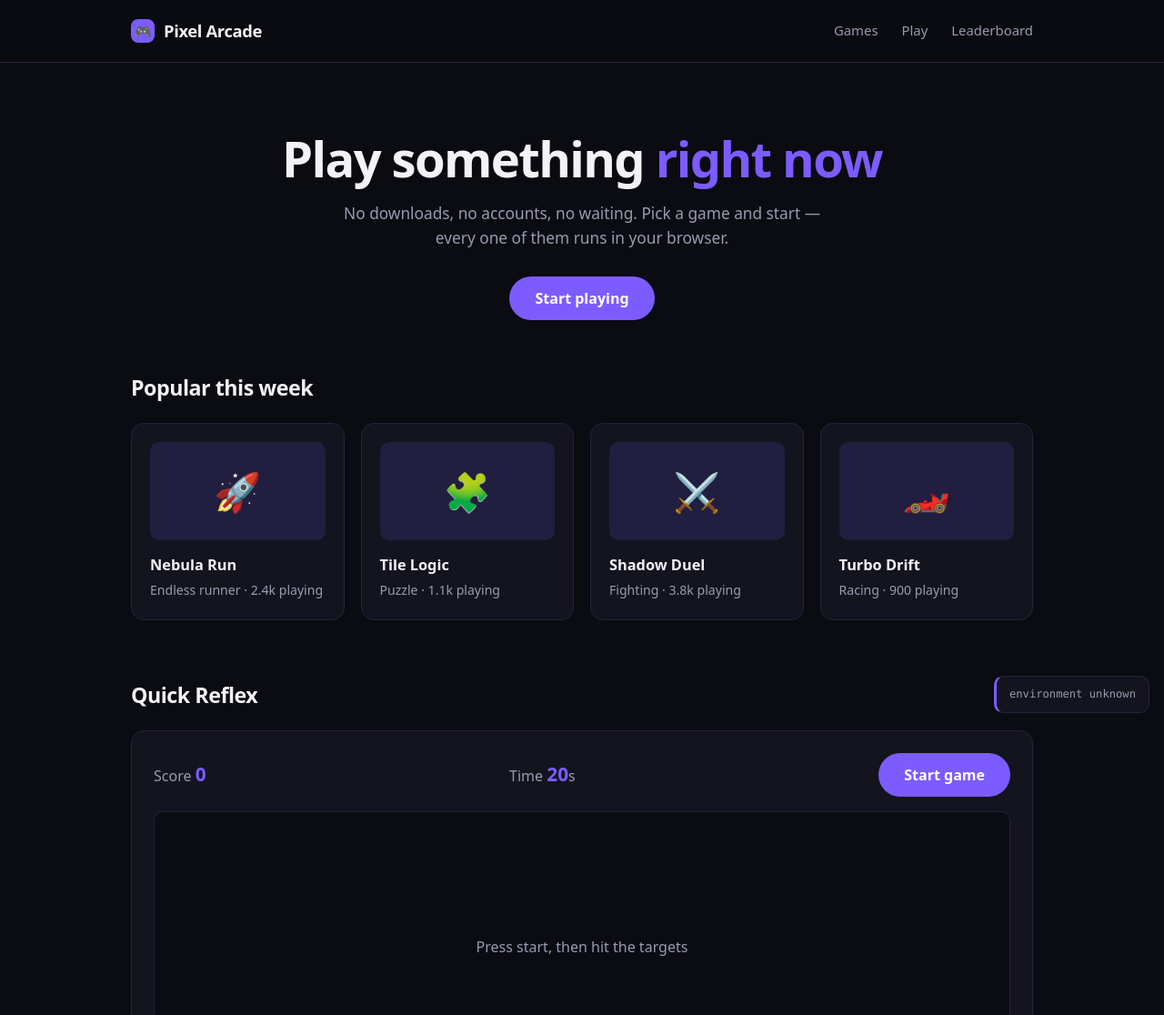
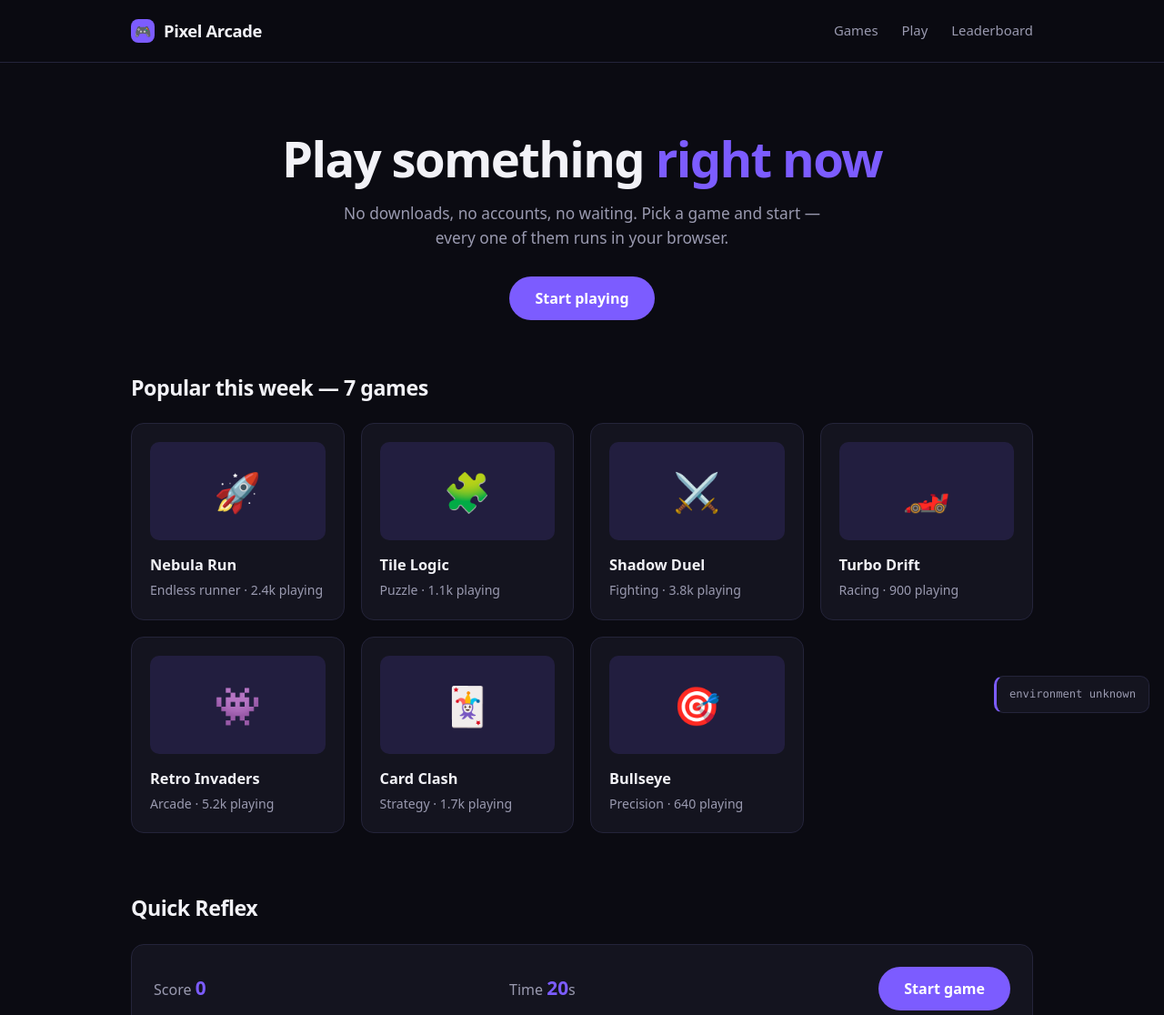
Before and after one commit to DevankSilswal/gitops-pr-preview, a website: page app/public/index.html in a window 1280 px wide. Shown: the top 1116 px of the page at 91% size. Drawn offline with Linux system fonts and the light colour scheme; no server answers.

Commit message:
feat(games): add three more games to the catalogue

```diff
--- a/app/public/index.html
+++ b/app/public/index.html
@@ -31,7 +31,7 @@
       </section>
 
       <section id="games">
-        <h2>Popular this week</h2>
+        <h2>Popular this week &mdash; 7 games</h2>
         <div class="games">
           <article class="card">
             <div class="art">🚀</div>
@@ -52,6 +52,21 @@
             <div class="art">🏎️</div>
             <h3>Turbo Drift</h3>
             <p>Racing · 900 playing</p>
+          </article>
+          <article class="card">
+            <div class="art">👾</div>
+            <h3>Retro Invaders</h3>
+            <p>Arcade · 5.2k playing</p>
+          </article>
+          <article class="card">
+            <div class="art">🃏</div>
+            <h3>Card Clash</h3>
+            <p>Strategy · 1.7k playing</p>
+          </article>
+          <article class="card">
+            <div class="art">🎯</div>
+            <h3>Bullseye</h3>
+            <p>Precision · 640 playing</p>
           </article>
         </div>
       </section>
```
